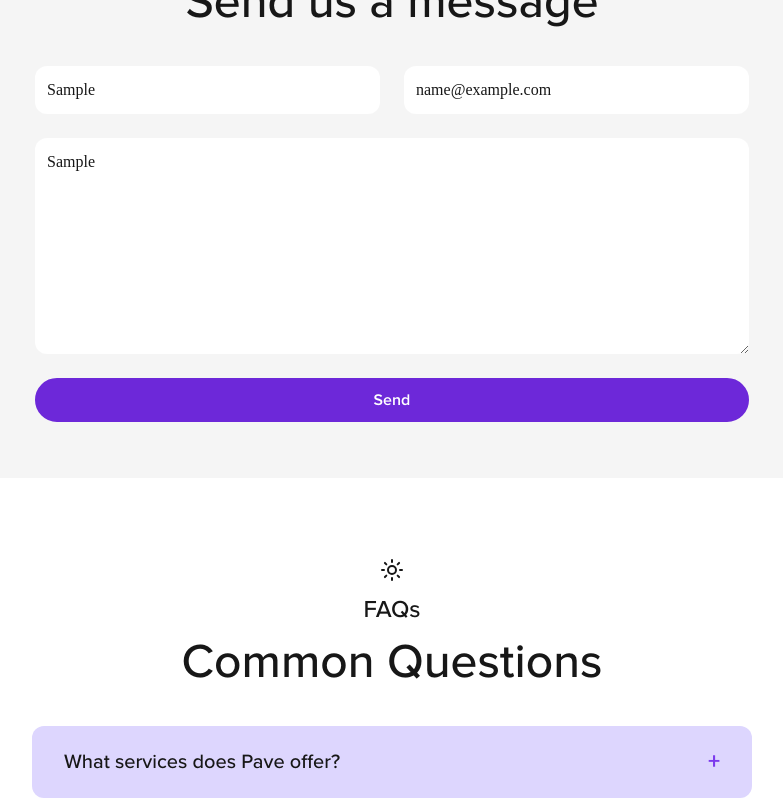
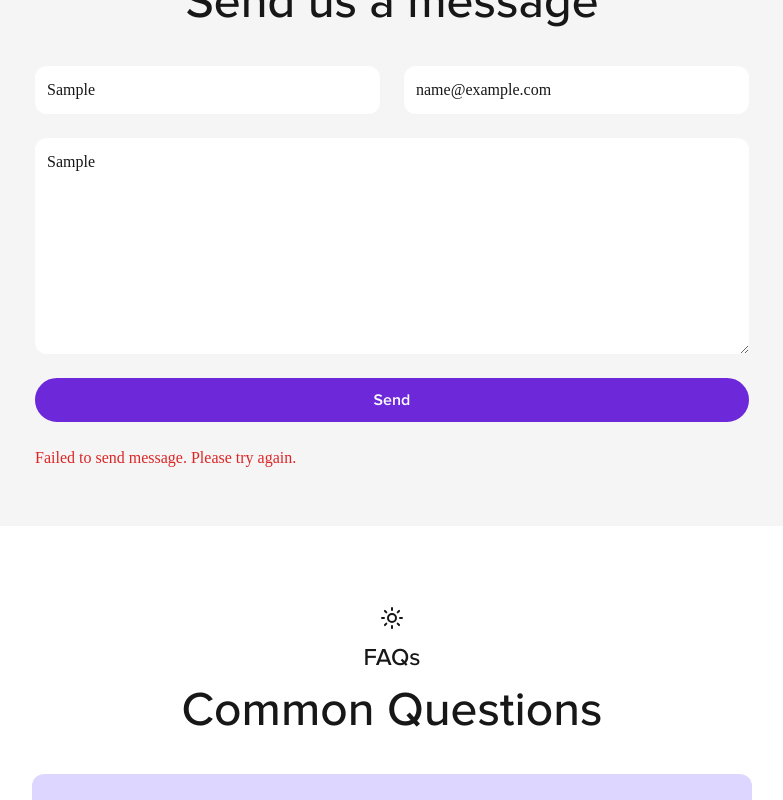
Before and after one commit to cyclebittt/pavewebyyyy, a Next.js app: page /contact in a window 1280 px wide. Both pictures are taken after typing "Sample", "name@example.com", "Sample" into the empty fields and a click on the button "Send". Shown: the part 734-1534 px from the top of the page, without its empty margins (248-1031 px from the left). Built offline with nearby package versions, Linux system fonts and the light colour scheme; a web font is replaced by a local one.

Commit message:
calendly and emailjs added

```diff
--- a/app/contact/page.js
+++ b/app/contact/page.js
@@ -9,9 +9,51 @@ import { useEffect, useState } from 'react';
 import AOS from 'aos';
 import 'aos/dist/aos.css';
 import Link from 'next/link'
+import emailjs from '@emailjs/browser'
 
 const Contact = () => {
     const [animationRight, setAnimationRight] = useState('fade-right');
+    const [formData, setFormData] = useState({
+        name: "",
+        email: "",
+        message: "",
+    });
+
+    const [isSubmitting, setIsSubmitting] = useState(false);
+    const [success, setSuccess] = useState(false);
+    const [error, setError] = useState("");
+
+    const handleChange = (e) => {
+        const { name, value } = e.target;
+        setFormData((prev) => ({ ...prev, [name]: value }));
+    };
+
+    const handleSubmit = async (e) => {
+        e.preventDefault();
+        setIsSubmitting(true);
+        setError("");
+        setSuccess(false);
+
+        try {
+            const response = await emailjs.send(
+                "service_shzfs6c",
+                "template_12u0i0n",
+                formData,
+                "BTON8QXiLwUaNT5D4"
+            );
+
+            if (response.status === 200) {
+                setSuccess(true);
+                setFormData({ name: "", email: "", message: "" });
+            } else {
+                throw new Error("Failed to send message. Please try again.");
+            }
+        } catch (err) {
+            setError(err.message || "Something went wrong. Please try again.");
+        } finally {
+            setIsSubmitting(false);
+        }
+    };
 
     useEffect(() => {
         const handleResize = () => {
@@ -53,7 +95,7 @@ const Contact = () => {
                         <div className='flex flex-col items-center justify-center gap-3 text-white w-[300px]'>
                             <h4 className='uppercase'>Our Address</h4>
                             <p className='text-xl text-center'>63906 Erlenbach am Main <br />
-                            Am Streitberg 28, Germany</p>
+                                Am Streitberg 28, Germany</p>
                         </div>
 
                         <div className='flex flex-col md:items-end items-center justify-center gap-3 text-white w-[300px]'>
@@ -75,7 +117,7 @@ const Contact = () => {
                         <p className="font-medium text-3xl md:text-5xl text-center">Send us a message</p>
                     </div>
 
-                    <div className='w-full md:w-[714px] flex flex-col gap-6'>
+                    {/* <div className='w-full md:w-[714px] flex flex-col gap-6'>
                         <div className='grid grid-cols-1 md:grid-cols-2 gap-6 w-full'>
                             <input type="text" placeholder='Name' className='w-full bg-white border-none outline-none p-3 rounded-xl' />
                             <input type="email" placeholder='Email' className='w-full bg-white border-none outline-none p-3 rounded-xl' />
@@ -89,7 +131,56 @@ const Contact = () => {
                             </span>
                             <div className="absolute inset-0 bg-white transform -translate-x-full group-hover:translate-x-0 transition-transform duration-500 ease-out"></div>
                         </button>
-                    </div>
+                    </div> */}
+
+                    <form
+                        onSubmit={handleSubmit}
+                        className="w-full md:w-[714px] flex flex-col gap-6"
+                    >
+                        <div className="grid grid-cols-1 md:grid-cols-2 gap-6 w-full">
+                            <input
+                                type="text"
+                                name="name"
+                                placeholder="Name"
+                                className="w-full bg-white border-none outline-none p-3 rounded-xl"
+                                value={formData.name}
+                                onChange={handleChange}
+                                required
+                            />
+                            <input
+                                type="email"
+                                name="email"
+                                placeholder="Email"
+                                className="w-full bg-white border-none outline-none p-3 rounded-xl"
+                                value={formData.email}
+                                onChange={handleChange}
+                                required
+                            />
+                        </div>
+                        <div className="grid grid-cols-1">
+                            <textarea
+                                rows="8"
+                                name="message"
+                                placeholder="Message"
+                                className="w-full bg-white border-none outline-none p-3 rounded-xl"
+                                value={formData.message}
+                                onChange={handleChange}
+                                required
+                            />
+                        </div>
+                        <button
+                            type="submit"
+                            className="w-full px-4 py-2 bg-violet-700 text-white rounded-full font-semibold border-2 border-violet-700 relative overflow-hidden transition-all duration-500 ease-out group"
+                            disabled={isSubmitting}
+                        >
+                            <span className="relative z-10 transition-colors duration-500 group-hover:text-violet-700">
+                                {isSubmitting ? "Sending..." : "Send"}
+                            </span>
+                            <div className="absolute inset-0 bg-white transform -translate-x-full group-hover:translate-x-0 transition-transform duration-500 ease-out"></div>
+                        </button>
+                        {success && <p className="text-green-600">Message sent successfully!</p>}
+                        {error && <p className="text-red-600">{error}</p>}
+                    </form>
                 </div>
             </div>
 
--- a/app/request/page.js
+++ b/app/request/page.js
@@ -1,9 +1,11 @@
 'use client'
 
+import CalendlyEmbed from '@/components/contact/CalendlyEmbed';
 import Footer from '@/components/layout/Footer'
 import Navbar from '@/components/layout/Navbar'
 import { Calendar, Check, Clock, Edit, Hourglass } from 'lucide-react';
 import React, { useState } from 'react'
+import { InlineWidget } from 'react-calendly';
 import { DayPicker, getDefaultClassNames } from 'react-day-picker';
 import "react-day-picker/style.css";
 
@@ -30,7 +32,7 @@ const Request = () => {
         <div className="font-proxima">
             <Navbar />
 
-            <div className="p-5 md:px-20 md:py-10 flex flex-col items-center justify-center gap-10">
+            {/* <div className="p-5 md:px-20 md:py-10 flex flex-col items-center justify-center gap-10">
                 <div className='flex flex-col items-center'>
                     <div className='flex items-center gap-0 md:gap-8'>
                         <div className='flex flex-col items-center gap-2'>
@@ -271,6 +273,12 @@ const Request = () => {
                     </div>
                 )}
 
+            </div> */}
+
+            <div className="p-5 md:px-20 flex flex-col items-center justify-center gap-10">
+                {/* <h1>Schedule an Appointment</h1> */}
+                <CalendlyEmbed url="https://calendly.com/leonseitz-paveconsultings/30min" />
+                {/* <InlineWidget url="https://calendly.com/hellodeepakkumar12/30min" /> */}
             </div>
 
             <Footer />
--- /dev/null
+++ b/components/contact/CalendlyEmbed.js
@@ -0,0 +1,23 @@
+import React, { useEffect } from "react";
+
+const CalendlyEmbed = ({ url }) => {
+    useEffect(() => {
+        const head = document.querySelector("head");
+        const script = document.createElement("script");
+        script.setAttribute(
+            "src",
+            "https://assets.calendly.com/assets/external/widget.js"
+        );
+        head.appendChild(script);
+    }, []);
+
+    return (
+        <div
+            className="calendly-inline-widget h-[720px] w-full md:w-[600px]"
+            data-url={url}
+            // style={{ minWidth: '800px', height: '900px' }}
+        ></div>
+    );
+};
+
+export default CalendlyEmbed;
--- a/package.json
+++ b/package.json
@@ -9,6 +9,7 @@
     "lint": "next lint"
   },
   "dependencies": {
+    "@emailjs/browser": "^4.4.1",
     "aos": "^2.3.4",
     "clsx": "^2.1.1",
     "date-fns": "^4.1.0",
@@ -16,6 +17,7 @@
     "lucide-react": "^0.439.0",
     "next": "14.2.9",
     "react": "^18",
+    "react-calendly": "^4.3.1",
     "react-day-picker": "^9.1.3",
     "react-dom": "^18",
     "tailwind-merge": "^2.5.2"
```
Also changed, not shown: 1 other file (tests, documents, lock files or other folders).
